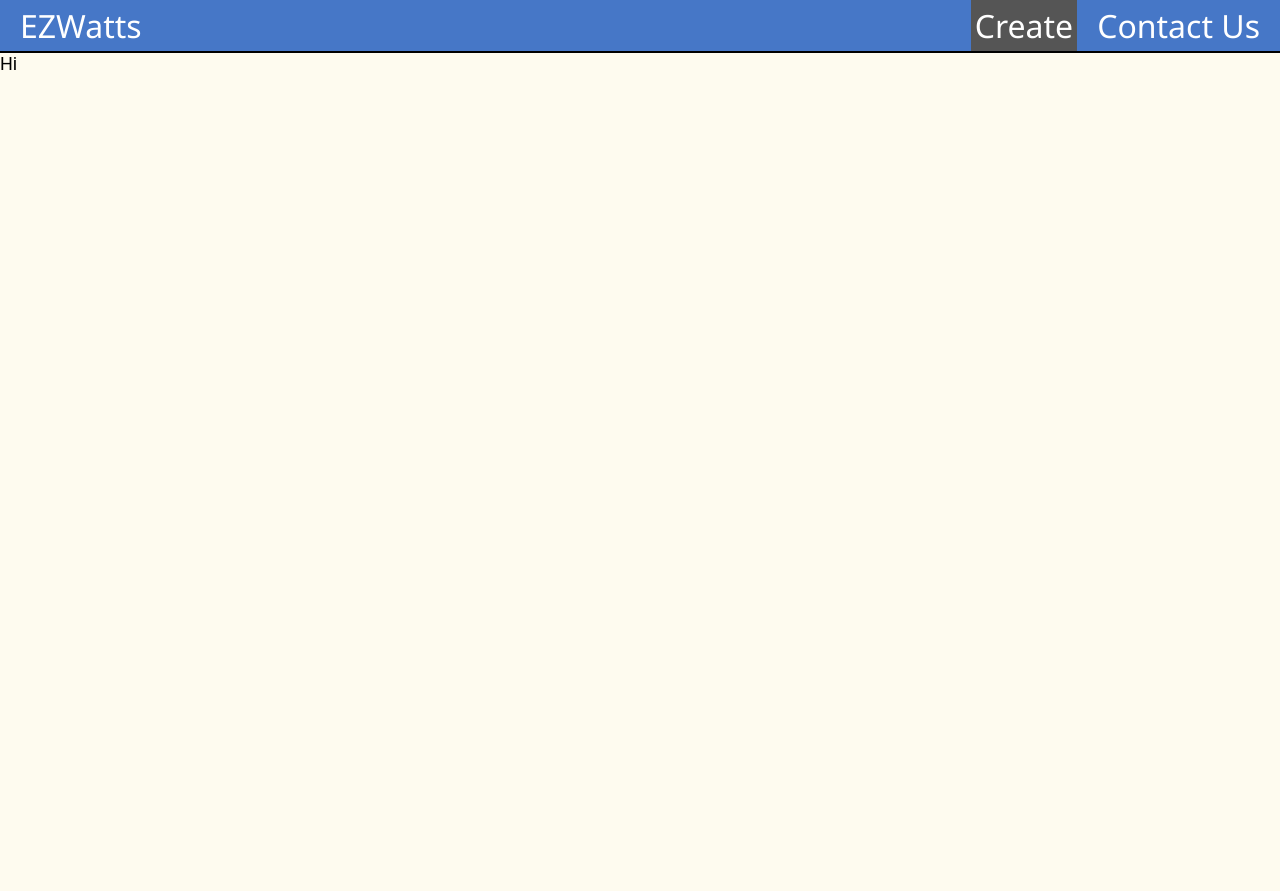
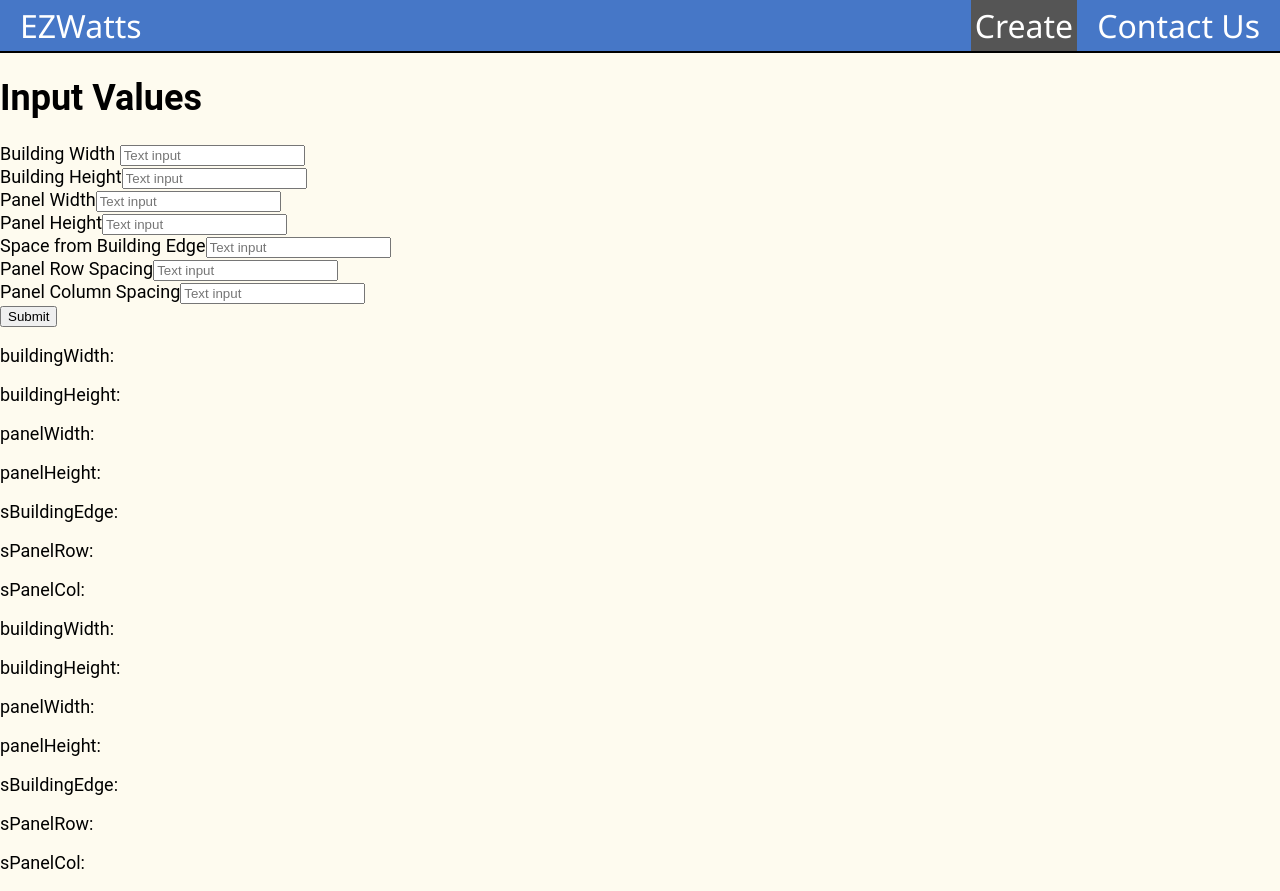
Before and after one commit to UMBC-447-Software-Engineering-Team/447-project.v1, a React (Create React App) app: page /create/Create in a window 1280 px wide. Before the commit the page ends 800 px from the top, so only its background shows below. Built offline with nearby package versions, Linux system fonts and the light colour scheme.

Commit message:
push again
Not working form and canvas

```diff
--- a/src/components/Form.js
+++ b/src/components/Form.js
@@ -1,11 +1,127 @@
+import { useState, useRef } from "react";
+import View from "./PanelDrawing";
 
-export default function Form ({toDo}){
 
-    const num = toDo?.num
-    const nums = 5 + num
-  return (
-    <div>
-        {num}
+const Form = () => {
+    const [formValues, setFormValues] = useState({
+      buildingWidth: "",
+      buildingHeight: "",
+      panelWidth: "",
+      panelHeight: "",
+      sBuildingEdge: "",
+      sPanelRow: "",
+      sPanelCol: ""
+    });
+
+    const inputFileRef = useRef();
+
+    const handleChange = (event) => {
+        const { name, value } = event.target;
+        console.log(name, value);
+
+        setFormValues({ ...formValues, [name]: value });
+    };
+
+    const handleSubmit = (e) => {
+        e.preventDefault();
+        console.log(formValues);
+        <View data = {formValues} />
+    };
+
+    return (
+    <>
+      <div className="Right">
+        <h1>Input Values</h1>
         </div>
+
+        <form id="formu" onSubmit={handleSubmit} className="row">
+
+          <div className="c">
+            <label>Building Width </label>
+            <input
+              type="number"
+              placeholder="Text input"
+              name="buildingWidth"
+              value={formValues?.buildingWidth}
+              onChange={handleChange}
+            />
+          </div>
+
+          <div className="col-md-6">
+            <label>Building Height</label>
+            <input
+              type="number"
+              placeholder="Text input"
+              name="buildingHeight"
+              value={formValues.buildingHeight}
+              onChange={handleChange}
+            />
+          </div>
+
+          <div className="col-md-6">
+            <label>Panel Width</label>
+            <input
+              type="number"
+              placeholder="Text input"
+              name="panelWidth"
+              value={formValues.panelWidth}
+              onChange={handleChange}
+            />
+          </div>
+
+          <div className="col-md-6">
+            <label>Panel Height</label>
+            <input
+              type="number"
+              placeholder="Text input"
+              name="panelHeight"
+              value={formValues.panelHeight}
+              onChange={handleChange}
+            />
+          </div>
+
+          <div className="col-md-6">
+            <label>Space from Building Edge</label>
+            <input
+              type="number"
+              placeholder="Text input"
+              name="sBuildingEdge"
+              value={formValues.sBuildingEdge}
+              onChange={handleChange}
+            />
+          </div>
+
+          <div className="col-md-6">
+            <label>Panel Row Spacing</label>
+            <input
+              type="number"
+              placeholder="Text input"
+              name="sPanelRow"
+              value={formValues.sPanelRow}
+              onChange={handleChange}
+            />
+          </div>
+
+          <div className="col-md-6">
+            <label>Panel Column Spacing</label>
+            <input
+              type="number"
+              placeholder="Text input"
+              name="sPanelCol"
+              value={formValues.sPanelCol}
+              onChange={handleChange}
+            />
+          </div>
+
+          <button type="submit" className="color-primary">
+            Submit
+          </button>
+        </form>
+
+        <View data={formValues} />
+
+    </>
   );
 };
+
+export default Form;
--- a/src/components/PanelDrawing.js
+++ b/src/components/PanelDrawing.js
@@ -1,6 +1,123 @@
 
-export default function PanelDrawing (){
+
+  import React, { useLayoutEffect, useState } from "react";
+  //canvas size does not change
+  let canvasWidth = 600;
+  let canvasHeight = 600;
+
+  //user input width = 10 ft -> 120 in
+  //user input height = 12 ft -> 144 in
+  //scale height and width 1 unit = 1 in
+
+  let buildingWidth = 600;
+  let buildingHeight = 600;
+
+  //panel size based on user selection
+  //using let - cant reassign variable
+  let panelWidth = 20;
+  let panelHeight = 10;
+
+  //spacing
+  var sBuildingEdge = 20;
+  var sPanelRow = 30;
+  var sPanelCol = 10;
+
+  //juristiction
+  var juristictionWidth = panelWidth + sPanelCol; //expected = 30
+  var juristictionHeight = panelHeight + sPanelRow; //expected = 40
+
+  //how many calculation
+  //(buildingWidth(100) - (sBuildingEdge(20)*2))/juristictionWidth
+  //(buildingHeight(170) - (sBuildingEdge(20)*2))/juristictionHeight
+  //How many rows and columns of panel juristiction
+  var pColumnCount  = Math.floor(((buildingWidth - (sBuildingEdge*2))+sPanelCol)/juristictionWidth); //expected 2
+  var pRowCount= Math.floor(((buildingHeight - (sBuildingEdge*2))+sPanelRow)/juristictionHeight); //expected 4
+
+  //empty array thats filled with total panels possible ie pColumnCount * pRowCount
+  var panelsArr = {};
+  //expected col(2) by row(4) = 8 panels
+
+  //starting coordinates for the first top right of the box
+  var xCoord = 20;
+  var yCoord = 20;
+  for (var i = 0; i < pColumnCount; i++){
+      panelsArr[i] = {};
+      for (var j = 0; j < pRowCount; j++){
+          panelsArr[i][j] = {x:xCoord, y:yCoord, status:1}; //status 1 = true, 0 = delete
+          yCoord = yCoord + juristictionHeight;
+      }
+      xCoord = xCoord + juristictionWidth;
+      yCoord = 20
+  }
+
+  const View = ({ data }) => {
+      //get values from form and save into numbers needed
+      const buildingWidth = data?.buildingWidth
+      const buildingHeight = data?.buildingHeight
+      const panelWidth = data?.panelWidth
+      const panelHeight = data?.panelHeight
+      const sBuildingEdge = data?.sBuildingEdge
+      const sPanelRow = data?.sPanelRow
+      const sPanelCol = data?.sPanelCol
+
+
+      // useLayoutEffect( () => {
+      //     const canvas = document.getElementById("panelCan");
+      //     const ctx = canvas.getContext("2d");
+
+      //     //for visulization of buiilding
+      //     ctx.strokeRect(0,0,buildingWidth,buildingHeight);
+      //     //for visulization of usable building space on building
+      //     var tempBuildWidth = buildingWidth - (sBuildingEdge * 2);
+      //     var tempBuildHeight = buildingHeight - (sBuildingEdge * 2);
+
+      //     ctx.fillStyle = "green";  //box inside the outer canvas or grid
+      //     ctx.fillRect(sBuildingEdge, sBuildingEdge, tempBuildWidth, tempBuildHeight);
+
+      //     var xCord = panelsArr[1][2].y
+
+      //     for (i = 0; i < pColumnCount; i++){
+      //         //in column
+      //         for (j = 0; j < pRowCount; j++){
+      //             //get x,y cordinates for each panel in row
+      //             var tempX = panelsArr[i][j].x;
+      //             var tempY = panelsArr[i][j].y;
+
+      //             //draw panel
+      //             ctx.fillStyle = "blue";
+      //             ctx.fillRect(tempX, tempY, panelWidth, panelHeight);
+      //         }
+
+      //     }
+      //  });
+
+
+
     return (
-      <>Hl</>
+      // <>
+      // <p>buildingWidth: {buildingWidth}</p>
+      // <canvas
+      //   id="panelCan"
+      //   style={{backgroundColor: '#F5F5DC'}} //outter canvas or grid
+      //   width={canvasWidth}
+      //   height={canvasHeight}
+      // >
+      //   Canvas
+      // </canvas>
+      // </>
+
+  <>
+
+        <p>buildingWidth: {buildingWidth}</p>
+        <p>buildingHeight: {buildingHeight}</p>
+        <p>panelWidth: {panelWidth}</p>
+        <p>panelHeight: {panelHeight}</p>
+        <p>sBuildingEdge: {sBuildingEdge}</p>
+        <p>sPanelRow: {sPanelRow}</p>
+        <p>sPanelCol: {sPanelCol}</p>
+
+      </>
     );
   };
+
+  export default View;
--- a/src/index.css
+++ b/src/index.css
@@ -153,3 +153,10 @@ cursor: pointer;
  margin-top: 5%;
  text-align: center;
 }
+
+.testing{
+  flex-grow: 1;
+  text-align: left;
+
+
+}
--- a/src/index.js
+++ b/src/index.js
@@ -1,6 +1,7 @@
 import React from 'react';
 import ReactDOM from 'react-dom/client';
 import App from './App';
+// import the styling here
 import './index.css';
 import { BrowserRouter } from "react-router-dom"
 
--- a/src/pages/create/Create.js
+++ b/src/pages/create/Create.js
@@ -9,20 +9,14 @@ import ReactDOM from 'react-dom/client';
 
 export default function Create() {
 
-// const [toDo] = {
-//     num: 5
-// }
+    return (
+      <div>
+      <Form/>
+      <div className="testing">
+      <PanelDrawing/>
+      </div>
+      </div>
 
-    return(
-        <>Hi
-        {/* <div className="right-third">
-        <Form toDo={toDo.num}/>
-            </div> */}
-{/*
-            <div className="left-third">
-            <PanelDrawing/>
-            </div> */}
 
-        </>
     )
-}
+  }
```
